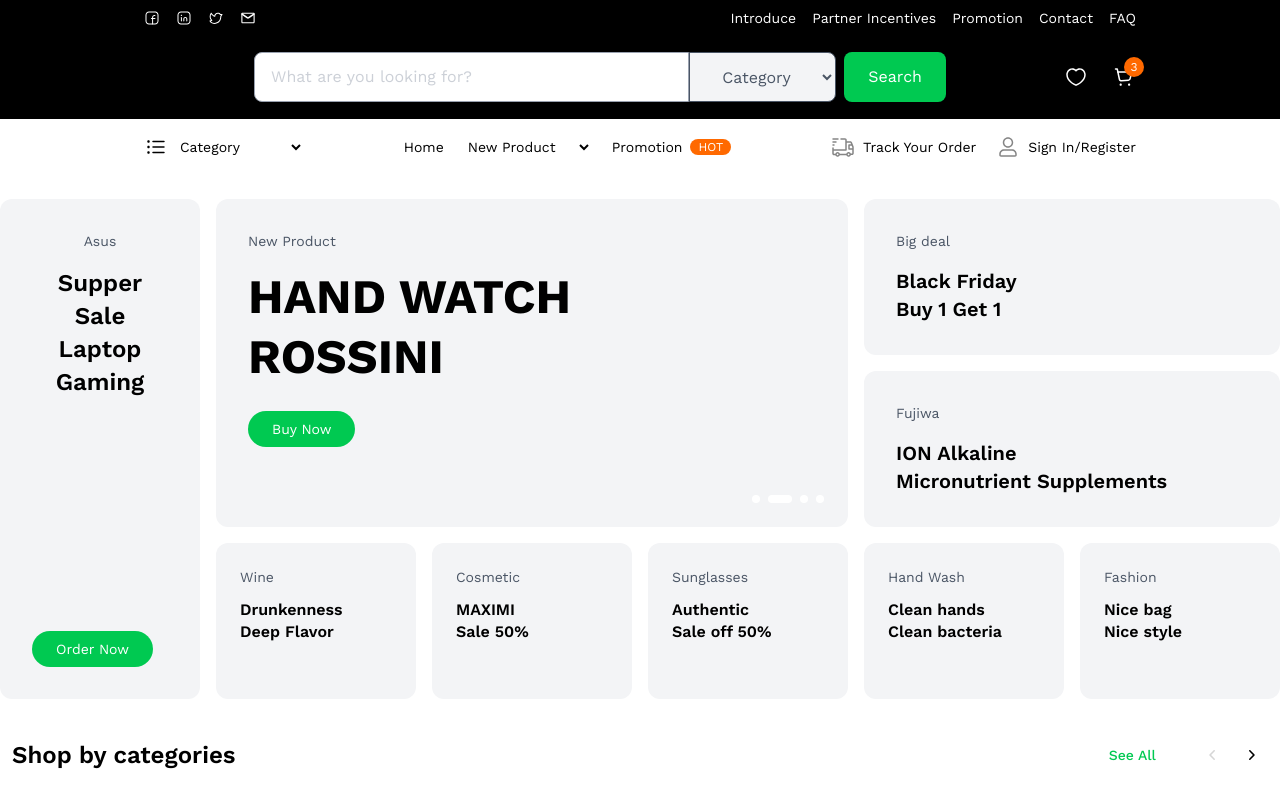
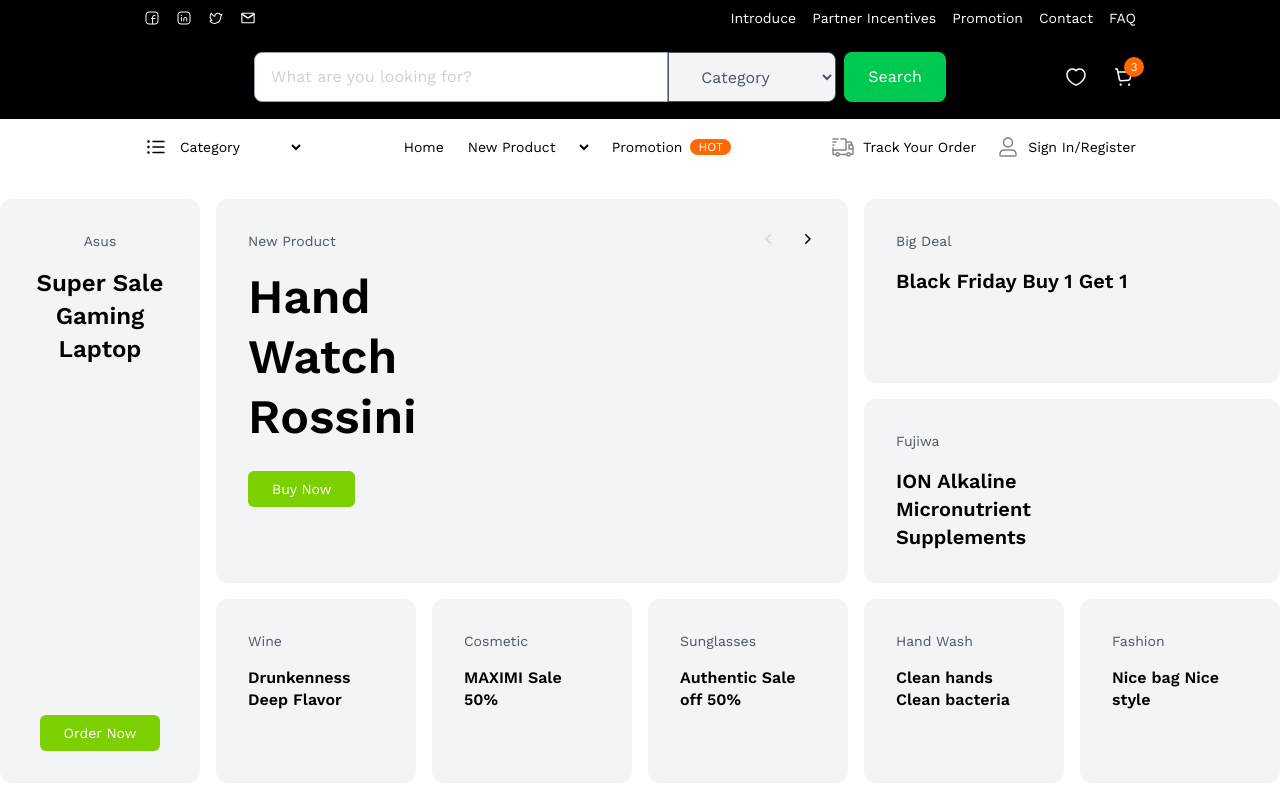
Before and after one commit to PrashantSainiSDE/pockie-demo, an Angular app: page /dashboard in a window 1280 px wide. Shown: the top 789 px of the page. Built offline with nearby package versions, Linux system fonts and the light colour scheme.

Commit message:
feat(dashboard): implement data fetching for categories, products, and banners

```diff
--- a/src/app/dashboard/dashboard.component.html
+++ b/src/app/dashboard/dashboard.component.html
@@ -172,6 +172,9 @@
             class="border px-7 py-3 rounded-r-lg bg-gray-100 text-gray-600 outline-none"
           >
             <option>Category</option>
+            @for(category of categories; track category.id) {
+            <option>{{category.name}}</option>
+            }
           </select>
 
           <button class="bg-green-500 mx-2 text-white px-6 rounded-lg">
@@ -302,6 +305,9 @@
 </div>
         <select name="" id="" class="w-full md:w-32">
           <option>Category</option>
+          @for(category of categories; track category.id) {
+            <option>{{category.name}}</option>
+            }
         </select>
       </div>
 
@@ -311,6 +317,11 @@
 
         <select class="w-full md:w-32">
           <option>New Product</option>
+          @for(product of products; track product.id) {
+            @if (product.isNew) {
+              <option>{{product.title}}</option>
+            }
+            }
         </select>
 
         <a class="flex items-center gap-2 cursor-pointer">
@@ -384,123 +395,113 @@
 <!-- section 1 -->
 <section>
   <div class="container mx-auto mt-6">
+
     <!-- GRID WRAPPER -->
-    <div class="grid grid-cols-1 md:grid-cols-6 grid-rows-3 gap-4">
-      <!-- LEFT BIG CARD -->
-      <div class="bg-gray-100 rounded-xl p-8 order-2 flex flex-col justify-between text-center md:row-span-3 md:order-1">
+    <div class="grid grid-cols-1 md:grid-cols-6 md:grid-rows-3 gap-4">
+
+      @for(banner of banners; track banner.title) {
+
+         @if(banner.type == 'left') {
+    <div class="relative bg-gray-100 p-8 rounded-xl flex flex-col gap-y-3 justify-between items-start md:items-center md:row-span-3 md:order-first">
+
+          <!-- <img [src]="banner.images[0]" alt="" class="object-cover h-full opacity-90"/> -->
+          <div class="flex flex-col gap-y-4 max-w-2/3 md:text-center md:max-w-full">
+            <p class="text-sm text-gray-600">{{banner.subtitle}}</p>
+            <p class="text-2xl font-semibold leading-snug">
+              {{banner.title}}
+            </p>
+            </div>
+
+            <div class="">
+              <button
+                class="bg-lime-500 text-white px-6 py-2 rounded-md text-sm "
+              >
+                {{banner.button}}
+              </button>
+          </div>
+
+      </div>
+
+           }
+           @else if (banner.type == 'hero') {
+             <div class="bg-gray-100 rounded-xl p-8 md:col-span-3 md:row-span-2 flex flex-col justify-between relative">
         <div>
-          <p class="text-sm text-gray-600 mb-4">Asus</p>
-          <h2 class="text-2xl font-semibold leading-snug">
-            Supper Sale <br />
-            Laptop Gaming
-          </h2>
-        </div>
-
-        <button
-          class="bg-green-500 text-white px-6 py-2 rounded-full text-sm w-fit"
-        >
-          Order Now
-        </button>
-      </div>
-
-      <!-- center hero  -->
-      <div class="bg-gray-100 rounded-xl p-8 order-1 col-span-1 md:col-span-3 row-span-2 flex flex-col justify-between relative">
-        <div>
-          <p class="text-sm text-gray-600">New Product</p>
-          <h1 class="text-4xl lg:text-5xl font-bold mt-4 leading-tight">
-            HAND WATCH <br />
-            ROSSINI
-          </h1>
+          <p class="text-sm text-gray-600">{{banner.subtitle}}</p>
+          <p class="text-4xl max-w-full md:text-5xl font-semibold mt-4 leading-tight md:max-w-34">
+            {{banner.title}}
+          </p>
 
           <button
-            class="bg-green-500 text-white px-6 py-2 rounded-full text-sm mt-6 w-fit"
-          >
-            Buy Now
+            class="bg-lime-500 text-white px-6 py-2 rounded-md text-sm mt-6 w-fit"
+          >
+            {{banner.button}}
           </button>
         </div>
 
         <!-- SLIDER ARROWS TOP RIGHT -->
-        <div class="absolute top-6 right-6 flex gap-4 text-xl">
-          <i class="fa-solid fa-chevron-left cursor-pointer"></i>
-          <i class="fa-solid fa-chevron-right cursor-pointer"></i>
+        <div class="absolute top-6 right-6 flex items-center gap-2 text-xl">
+
+        <button>
+<svg
+          width="32"
+          height="32"
+          viewBox="0 0 32 32"
+          fill="none"
+          xmlns="http://www.w3.org/2000/svg"
+        >
+          <path
+            fill-rule="evenodd"
+            clip-rule="evenodd"
+            d="M18.7688 11.2312C19.0771 11.5395 19.0771 12.0394 18.7688 12.3477L15.1165 16L18.7688 19.6523C19.0771 19.9606 19.0771 20.4605 18.7688 20.7688C18.4605 21.0771 17.9606 21.0771 17.6523 20.7688L13.4418 16.5582C13.1334 16.2499 13.1334 15.7501 13.4418 15.4418L17.6523 11.2312C17.9606 10.9229 18.4605 10.9229 18.7688 11.2312Z"
+            fill="#D6D6D6"
+          />
+        </svg>
+        </button>
+
+
+        <button>
+          <svg
+            width="32"
+            height="32"
+            viewBox="0 0 32 32"
+            fill="none"
+            xmlns="http://www.w3.org/2000/svg"
+          >
+            <path
+              fill-rule="evenodd"
+              clip-rule="evenodd"
+              d="M13.2312 20.7688C12.9229 20.4605 12.9229 19.9606 13.2312 19.6523L16.8835 16L13.2312 12.3477C12.9229 12.0394 12.9229 11.5395 13.2312 11.2312C13.5395 10.9229 14.0394 10.9229 14.3477 11.2312L18.5582 15.4418C18.8666 15.7501 18.8666 16.2499 18.5582 16.5582L14.3477 20.7688C14.0394 21.0771 13.5395 21.0771 13.2312 20.7688Z"
+              fill="black"
+            />
+          </svg>
+        </button>
         </div>
-
-        <!-- SLIDER DOTS BOTTOM RIGHT -->
-        <div class="absolute bottom-6 right-6 flex items-center gap-2">
-          <div class="w-2 h-2 bg-white rounded-full"></div>
-          <div class="w-6 h-2 bg-white rounded-full"></div>
-          <div class="w-2 h-2 bg-white rounded-full"></div>
-          <div class="w-2 h-2 bg-white rounded-full"></div>
+      </div>
+           }
+
+           @else if (banner.type == 'right') {
+             <div class="bg-gray-100 rounded-xl p-8 flex flex-col justify-between lg:col-span-2">
+        <div class="flex flex-col gap-y-4 max-w-2/3">
+          <p class="text-sm text-gray-600">{{banner.subtitle}}</p>
+          <p class="text-xl max-w-full font-semibold">
+            {{banner.title}}
+          </p>
         </div>
       </div>
-
-      <!-- RIGHT BIG DEAL -->
-      <div class="bg-gray-100 rounded-xl p-8 order-3 flex flex-col justify-between lg:col-span-2">
-        <div>
-          <p class="text-sm text-gray-600">Big deal</p>
-          <h2 class="text-xl font-semibold mt-4">
-            Black Friday <br />
-            Buy 1 Get 1
-          </h2>
-        </div>
-      </div>
-
-      <div class="bg-gray-100 rounded-xl p-8 order-4 flex flex-col justify-between lg:col-span-2">
-        <div>
-          <p class="text-sm text-gray-600">Fujiwa</p>
-          <h2 class="text-xl font-semibold mt-4">
-            ION Alkaline <br />
-            Micronutrient Supplements
-          </h2>
-        </div>
-      </div>
-
-      <!-- small cards -->
-      <!-- CARD 1 -->
-      <div class="bg-gray-100 rounded-xl p-6 order-5">
-        <p class="text-sm text-gray-600">Wine</p>
-        <h3 class="font-semibold mt-3 leading-snug">
-          Drunkenness <br />
-          Deep Flavor
-        </h3>
-      </div>
-
-      <!-- CARD 2 -->
-      <div class="bg-gray-100 rounded-xl p-6 order-6">
-        <p class="text-sm text-gray-600">Cosmetic</p>
-        <h3 class="font-semibold mt-3 leading-snug">
-          MAXIMI <br />
-          Sale 50%
-        </h3>
-      </div>
-
-      <!-- CARD 3 -->
-      <div class="bg-gray-100 rounded-xl p-6 order-7">
-        <p class="text-sm text-gray-600">Sunglasses</p>
-        <h3 class="font-semibold mt-3 leading-snug">
-          Authentic <br />
-          Sale off 50%
-        </h3>
-      </div>
-
-      <!-- CARD 4 -->
-      <div class="bg-gray-100 rounded-xl p-6 order-8">
-        <p class="text-sm text-gray-600">Hand Wash</p>
-        <h3 class="font-semibold mt-3 leading-snug">
-          Clean hands <br />
-          Clean bacteria
-        </h3>
-      </div>
-
-      <!-- CARD 5 -->
-      <div class="bg-gray-100 rounded-xl p-6 order-9">
-        <p class="text-sm text-gray-600">Fashion</p>
-        <h3 class="font-semibold mt-3 leading-snug">
-          Nice bag <br />
-          Nice style
-        </h3>
-      </div>
-    </div>
+           }
+           @else {
+             <div class="bg-gray-100 rounded-xl p-8">
+              <div class="flex flex-col gap-y-4 max-w-2/3 md:max-w-full">
+                <p class="text-sm text-gray-600">{{banner.subtitle}}</p>
+                <p class="font-semibold leading-snug">
+                  {{banner.title}}
+                </p>
+              </div>
+      </div>
+           }
+
+      }
+      </div>
   </div>
 </section>
 
@@ -2197,7 +2198,7 @@
 </section>
 
 <!-- section 11 -->
-<section class="container mx-auto px">
+<section class="container mx-auto px-3">
   <div class="py-6">
     <div class="grid grid-cols-1 md:grid-cols-3 gap-8">
       <!-- Card 1 -->
--- a/src/app/dashboard/dashboard.component.ts
+++ b/src/app/dashboard/dashboard.component.ts
@@ -1,15 +1,55 @@
-import { Component, OnInit } from '@angular/core';
+import { Component, inject, OnInit } from '@angular/core';
+import { ApiServiceService } from '../shared/api-service.service';
+import { Category } from '../models/category.model';
+import { Product } from '../models/product.model';
+import { Banner } from '../models/banner.model';
+import { NgClass } from '@angular/common';
 
 @Component({
   selector: 'app-dashboard',
   templateUrl: './dashboard.component.html',
-  styleUrls: ['./dashboard.component.css']
+  styleUrls: ['./dashboard.component.css'],
+  imports: []
 })
 export class DashboardComponent implements OnInit {
 
   constructor() { }
 
+  apiService: any = inject(ApiServiceService);
+
+  categories: Category[] = [];
+  products: Product[] = [];
+  banners: Banner[] = [];
+
+  filteredProducts: Product[] = [];
+  selectedCategoryId: number | null = null;
+  loading = true;
+  error: string | null = null;
+
   ngOnInit() {
+    this.apiService.data.subscribe({
+    next: (data:any) => {
+        this.categories = data.categories || [];
+        this.products = data.products || [];
+        this.banners = data.banners || [];
+
+        this.filteredProducts = [...this.products]; // initially show all
+        this.loading = false;
+      },
+      error: (err:any) => {
+        console.error('Failed to load store.json', err);
+        this.error = 'Could not load store data.';
+        this.loading = false;
+      }
+  });
   }
 
+  selectCategory(catId: number | null) {
+    this.selectedCategoryId = catId;
+    if (catId === null) {
+      this.filteredProducts = [...this.products];
+    } else {
+      this.filteredProducts = this.products.filter(p => p.categoryId === catId);
+    }
+  }
 }
```
Also changed, not shown: src/styles.css (line endings or trailing spaces).
